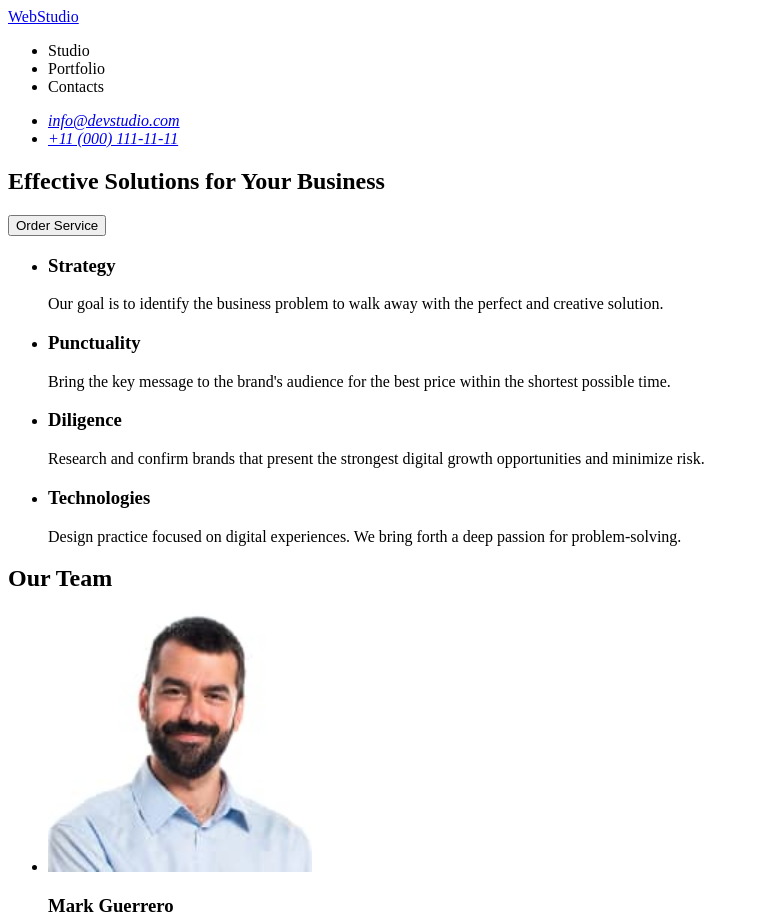
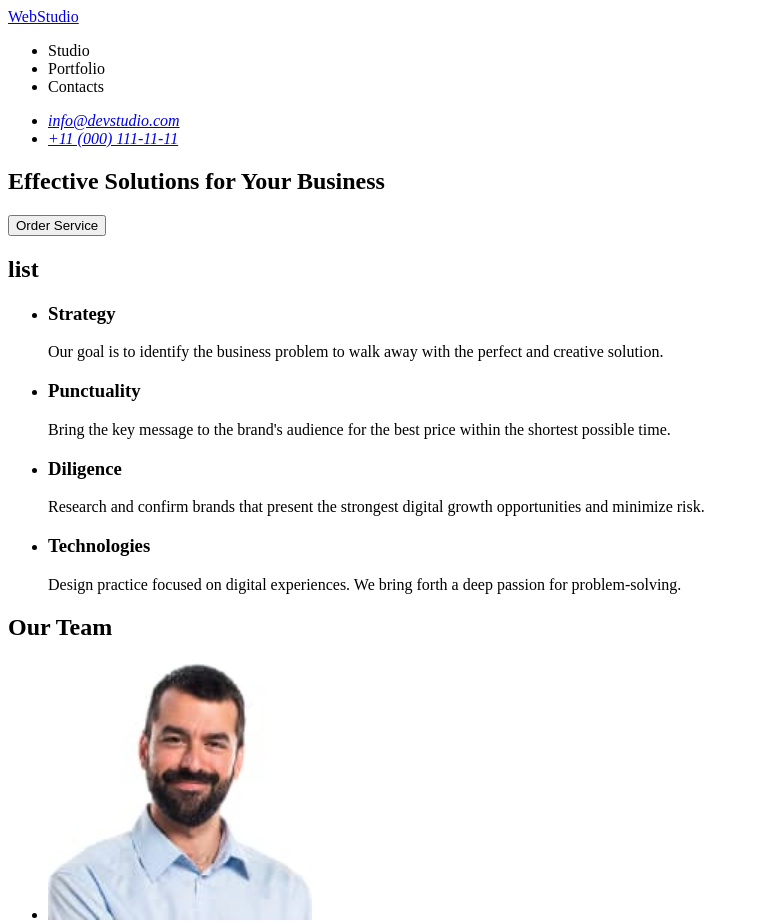
Before and after one commit to makseniuk/goit-markup-hw-01, a plain HTML site: page index.html in a window 1280 px wide. Shown: the top 923 px of the page, without its empty margins (0-759 px from the left). Drawn offline with Linux system fonts and the light colour scheme.

Commit message:
hm_01_correction_3

```diff
--- a/index.html
+++ b/index.html
@@ -35,6 +35,7 @@
     </section>
 
     <section>
+        <h2>list</h2>
         <ul>
             <li>
 <h3>Strategy</h3>
@@ -85,9 +86,10 @@
 
     <footer>
 
-            <a href="./index.html"> WebStudio</a>
-            <p> Increase the flow of customers and sales for your business with digital marketing & growth solutions.</p>
-
+            <a href="./index.html">WebStudio</a>
+            <p>
+    Increase the flow of customers and sales for your business with digital marketing & growth solutions.
+            </p>
     </footer>
 </body>
 </html>
```
